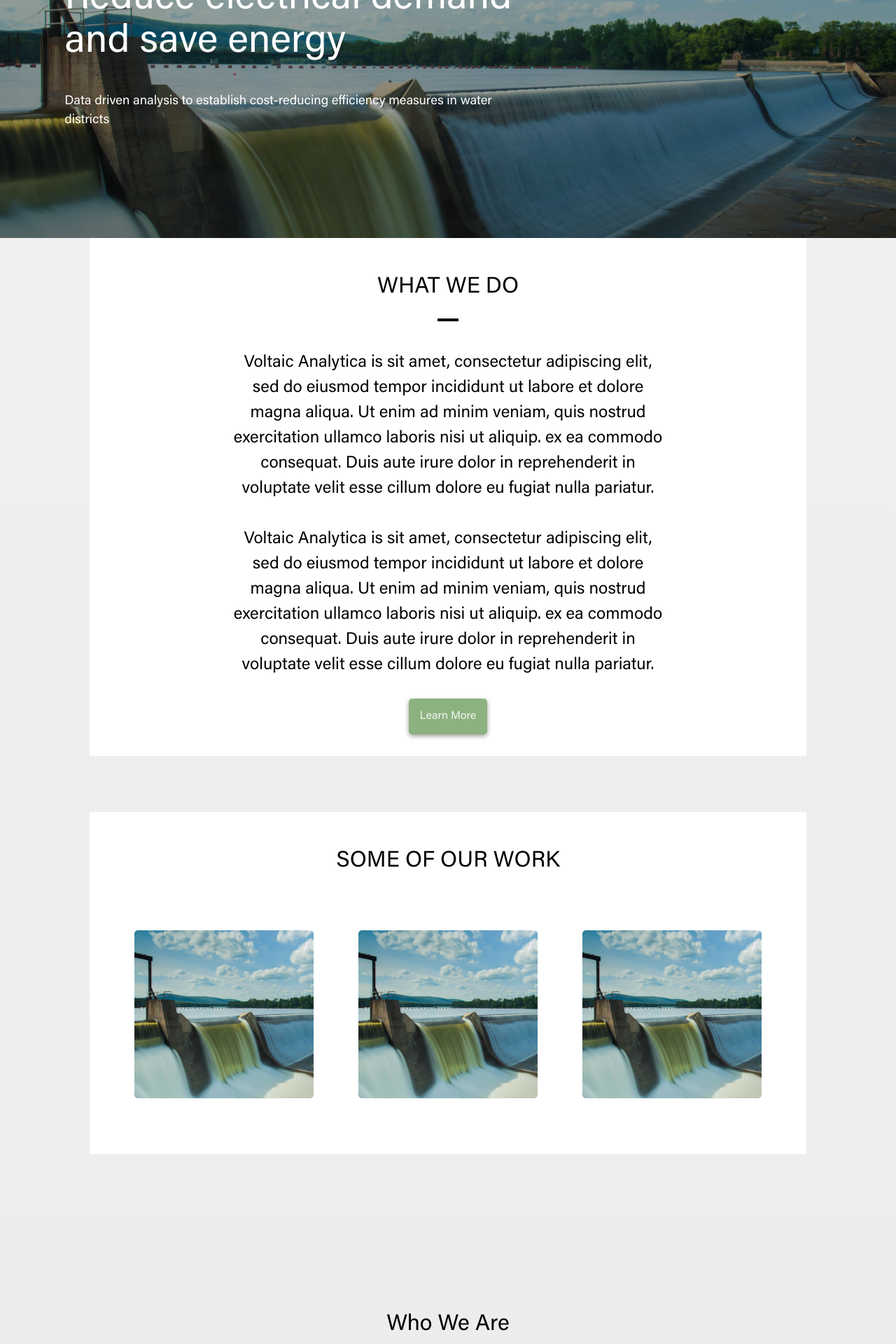
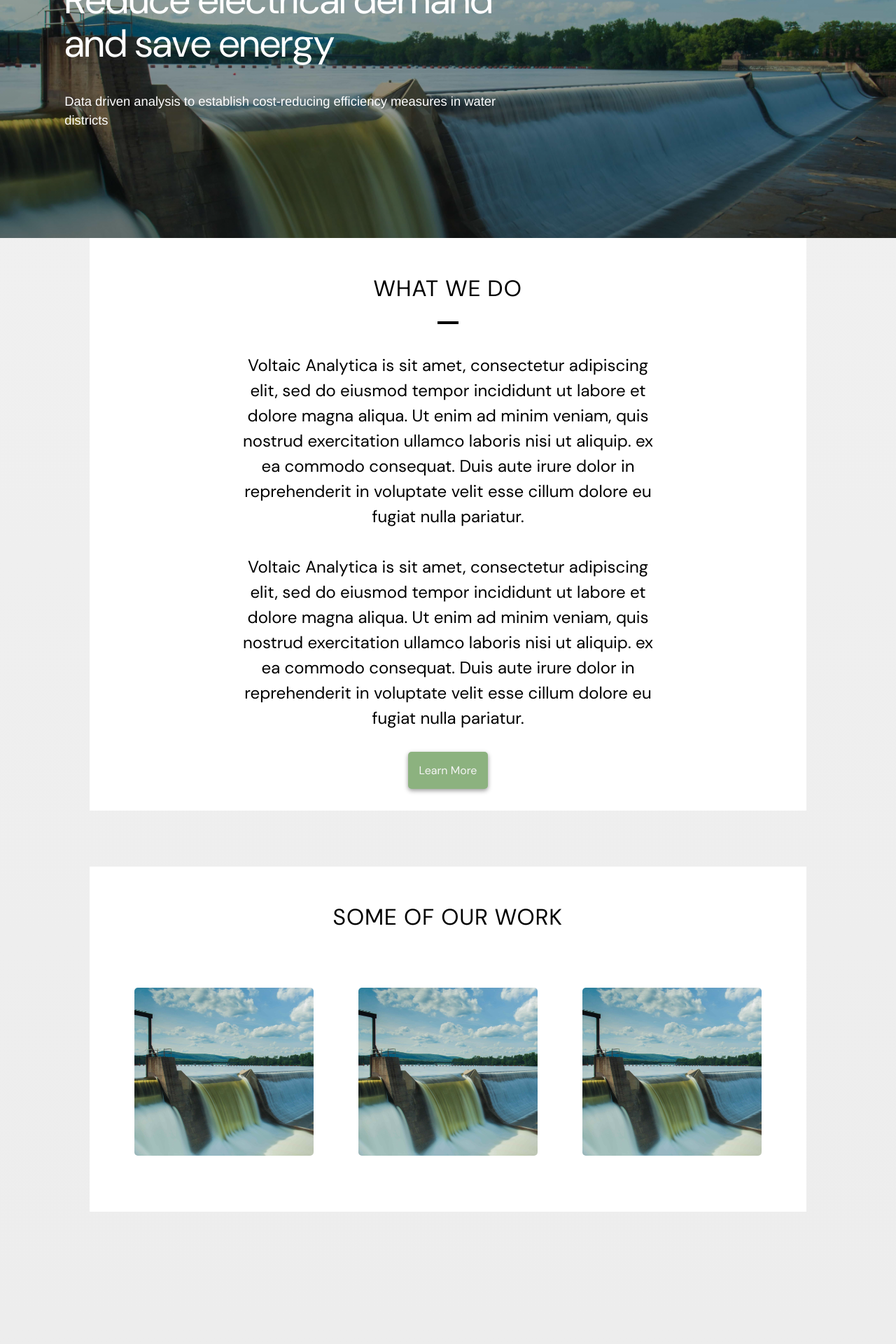
Before and after one commit to wangaj4/voltaic, a React (Create React App) app: page / in a window 1280 px wide. Shown: the part 300-2220 px from the top of the page at 70% size. Built offline with nearby package versions, Linux system fonts and the light colour scheme.

Commit message:
font and spacing updates

```diff
--- a/src/App.js
+++ b/src/App.js
@@ -16,11 +16,18 @@ function App() {
     const handlePageChange = (data) =>{
         console.log(data);
 
+        //document.getElementsByClassName("encompass")[0].classList.add("fade");
+        setPage("");
         window.scrollTo({
             top:0,
             behavior: "instant"
         });
-        setPage(data);
+        setTimeout(()=>{
+            setPage(data);
+        },0);
+
+
+
     };
 
   return (
--- a/src/Bottombar.css
+++ b/src/Bottombar.css
@@ -19,5 +19,15 @@
 }
 
 .bottomCol{
+    text-align: left;
+    font-family: var(--main-font);
+    font-size:1rem;
+    line-height:1.5;
+}
 
+#bigLogo{
+    width:9rem;
+    height: auto;
+    transition: 0.3s all;
+    background-color: transparent;
 }
--- a/src/Bottombar.js
+++ b/src/Bottombar.js
@@ -1,13 +1,29 @@
 import React, { useState, useEffect } from 'react';
 import './Bottombar.css';
+
+import templogo from './img/templogo.png';
 
 function Bottombar(props){
     return (
         <div id = "bottomBar">
             <div className={"bottomContent"}>
-                <div className={"bottomCol"}>xd</div>
-                <div className={"bottomCol"}>xd</div>
-                <div className={"bottomCol"}>xd</div>
+                <div className={"bottomCol"}>
+                    <img src = {templogo} id="bigLogo"/>
+                </div>
+                <div className={"bottomCol"}>
+                    business@voltaicanalytica.com
+                    <br/><br/>
+                    (000)000-0000
+                    <br/><br/>
+                    1234 Riverside Ave, Riverside, CA
+                </div>
+                <div className={"bottomCol"}>
+                    Instagram
+                    <br/><br/>
+                    Facebook
+                    <br/><br/>
+                    Twitter
+                </div>
             </div>
         </div>
     );
--- a/src/Home.css
+++ b/src/Home.css
@@ -35,7 +35,7 @@
     line-height: 110%;
     font-size:3.5rem;
     color:white;
-    font-family: acumin, "Times New Roman", "Helvetica Neue", sans-serif;
+    font-family: var(--main-font);
     z-index:1;
 
     right: 3rem;
@@ -59,7 +59,7 @@
     line-height: 150%;
     font-size:1.15rem;
     color:white;
-    font-family: acumin, "Times New Roman", "Helvetica Neue", sans-serif;
+    font-family: "Helvetica Neue", acumin, "Times New Roman", sans-serif;
     z-index:1;
 }
 
@@ -71,11 +71,13 @@
     display: inline-block;
     background-color: var(--fourth-color);
     color: whitesmoke;
-    font-family: acumin, "Times New Roman", "Helvetica Neue", sans-serif;
+    font-family: var(--main-font);
     box-shadow: 0 0.15rem 0.4rem rgba(0, 0, 0, 0.4);
     border-radius: 5px;
     transition: 0.3s all;
     cursor: pointer;
+
+    font-size:1rem;
 }
 
 .button:hover {
@@ -119,8 +121,9 @@
 
 .centerHeader{
     text-align: center;
+    letter-spacing: 0.1rem;
     padding-top:5%;
-    font-family: acumin, "Times New Roman", "Helvetica Neue", sans-serif;
+    font-family: var(--main-font);
     font-size:2rem;
 }
 
@@ -128,10 +131,13 @@
     text-align: center;
     padding-inline:20%;
     padding-top:4%;
-    font-family: acumin, "Times New Roman", "Helvetica Neue", sans-serif;
+    font-family: var(--main-font);
     font-size:1.5rem;
     line-height:1.5;
-    font-weight:lighter;
+}
+
+.leftText{
+    text-align:left;
 }
 
 .hidden{
@@ -290,7 +296,7 @@
     width:90%;
     margin-left:5%;
     margin-right:5%;
-    margin-block:2%;
+    margin-block:5%;
     background-size: contain !important;
     background-repeat: no-repeat !important;
     background-position: center;
--- a/src/Home.js
+++ b/src/Home.js
@@ -20,6 +20,7 @@ function Home() {
         console.log(index);
         document.getElementById("infoBox").classList.add("wide");
         document.getElementById("x").classList.add("appear");
+
     };
 
     const closeInfoBox = () =>{
@@ -28,7 +29,7 @@ function Home() {
     }
 
     return (
-        <div>
+        <div className={"encompass"}>
 
             <div className={"titleBanner"}>
                 <div className={"darkTint"}/>
@@ -85,7 +86,7 @@ function Home() {
 
             <div className={"spacer2"}/>
             <div className={"spacer"}>
-                <div className={"centerHeader"}>Who We Are</div>
+                <div className={"centerHeader"}>WHO WE ARE</div>
             </div>
 
             <div className={"flexBanner"}>
@@ -97,7 +98,11 @@ function Home() {
                         incididunt ut labore et dolore magna aliqua. Ut enim ad minim veniam, quis nostrud
                         exercitation ullamco laboris nisi ut aliquip. ex ea commodo consequat. Duis aute irure dolor in
                         reprehenderit in voluptate velit esse cillum dolore eu fugiat nulla pariatur.
-                        <br/><br/>
+                        <br/>
+                        <div className={"button"}>
+                            Our Story
+                        </div>
+                        <div className={"spacer"}></div>
                     </div>
                 </div>
                 <div className={"forty"}>
@@ -117,7 +122,11 @@ function Home() {
                         incididunt ut labore et dolore magna aliqua. Ut enim ad minim veniam, quis nostrud
                         exercitation ullamco laboris nisi ut aliquip. ex ea commodo consequat. Duis aute irure dolor in
                         reprehenderit in voluptate velit esse cillum dolore eu fugiat nulla pariatur.
-                        <br/><br/>
+                        <br/>
+                        <div className={"button"}>
+                            Our Team
+                        </div>
+                        <div className={"spacer"}></div>
                     </div>
                 </div>
             </div>
--- a/src/main.css
+++ b/src/main.css
@@ -8,7 +8,7 @@
     --text-color1: black;
     --text-hover1: gray;
 
-    --main-font: "Helvetica Neue";
+    --main-font: DMSans, "Helvetica Neue", acumin, "Times New Roman", sans-serif;;
 
     --navbar-height:4rem;
 }
@@ -16,6 +16,11 @@
 @font-face {
     font-family: acumin;
     src: url("./fonts/Acumin-RPro.woff");
+}
+
+@font-face{
+    font-family:DMSans;
+    src: url("./fonts/DMSans-VariableFont_opsz,wght.ttf");
 }
 
 html{
@@ -48,3 +53,12 @@ body{
     margin-right: auto;
     margin-top:2vw;
 }
+
+.encompass{
+    opacity:1;
+}
+
+.fade{
+    transition: 0.1s opacity;
+    opacity:0;
+}
```
Also changed, not shown: src/contactform.js (added), src/fonts/DMSans-VariableFont_opsz,wght.ttf (added).
